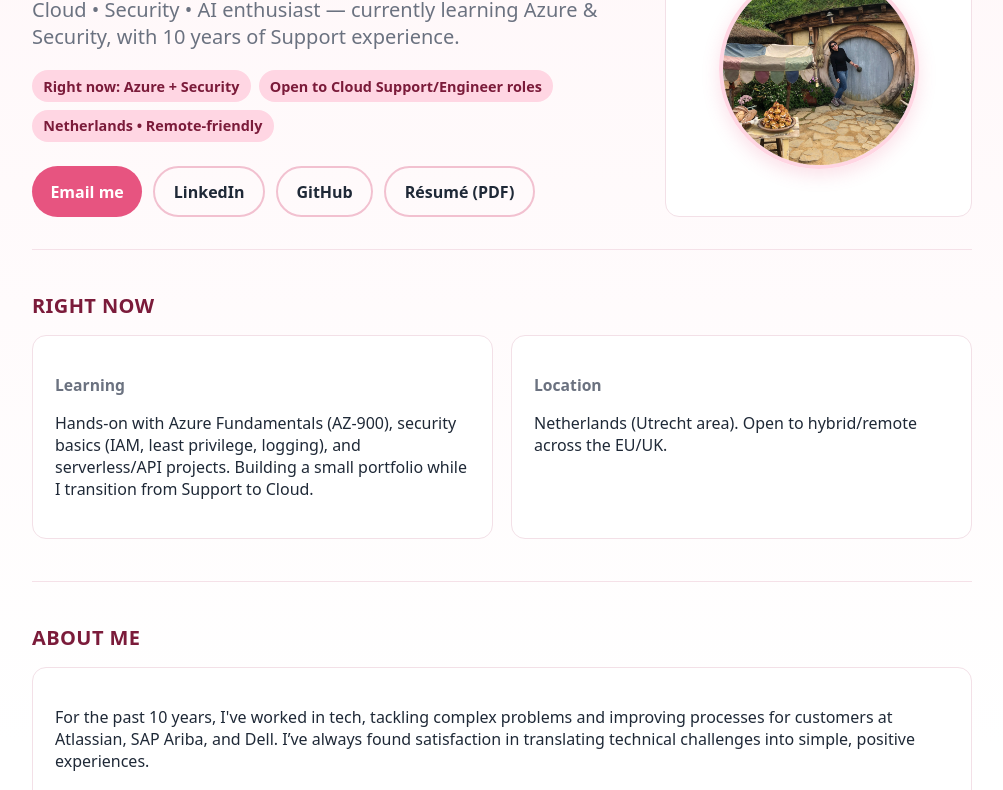
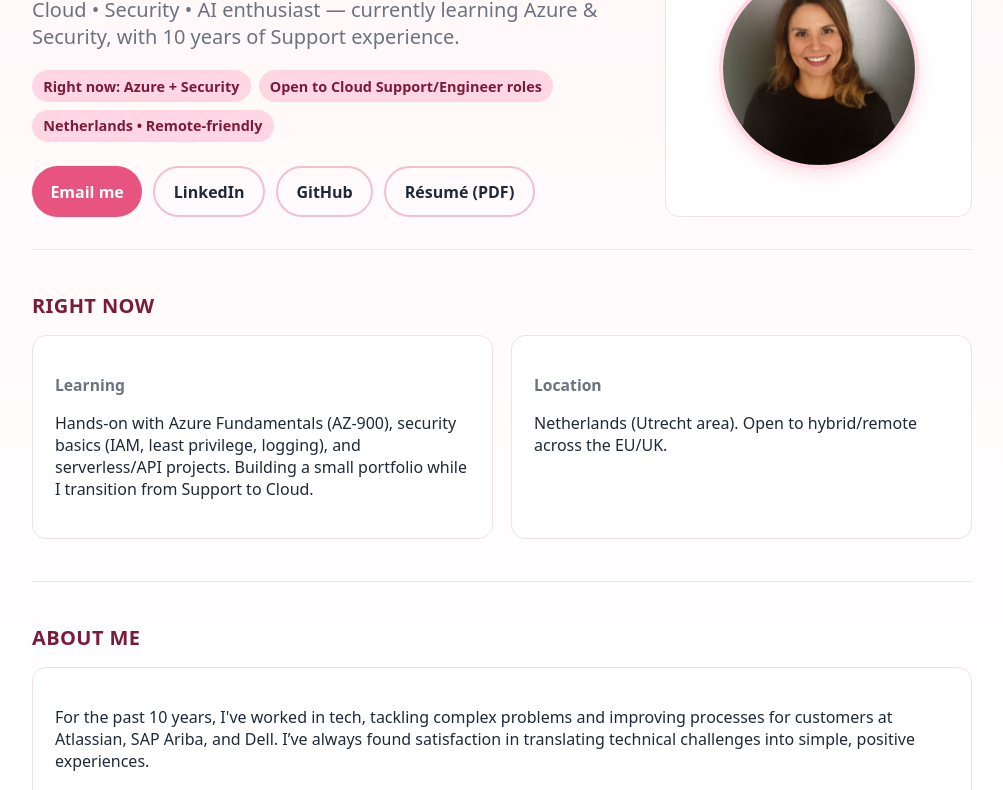
Before and after one commit to Lihzanchet/zanchet-site, a plain HTML site: page index.html in a window 1280 px wide. Shown: the part 246-1036 px from the top of the page, without its empty margins (138-1141 px from the left). Drawn offline with Linux system fonts and the light colour scheme.

Commit message:
Update index.html

```diff
--- a/index.html
+++ b/index.html
@@ -100,7 +100,7 @@
 
         <aside class="photo-card">
           <!-- Replace src with your photo path -->
-          <img class="photo" src="/img/IMG_1539.jpg" alt="Portrait of Ligia Zanchet" />
+          <img class="photo" src="/img/1753972332984.jpeg" alt="Portrait of Ligia Zanchet" />
         </aside>
       </div>
     </header>
```
